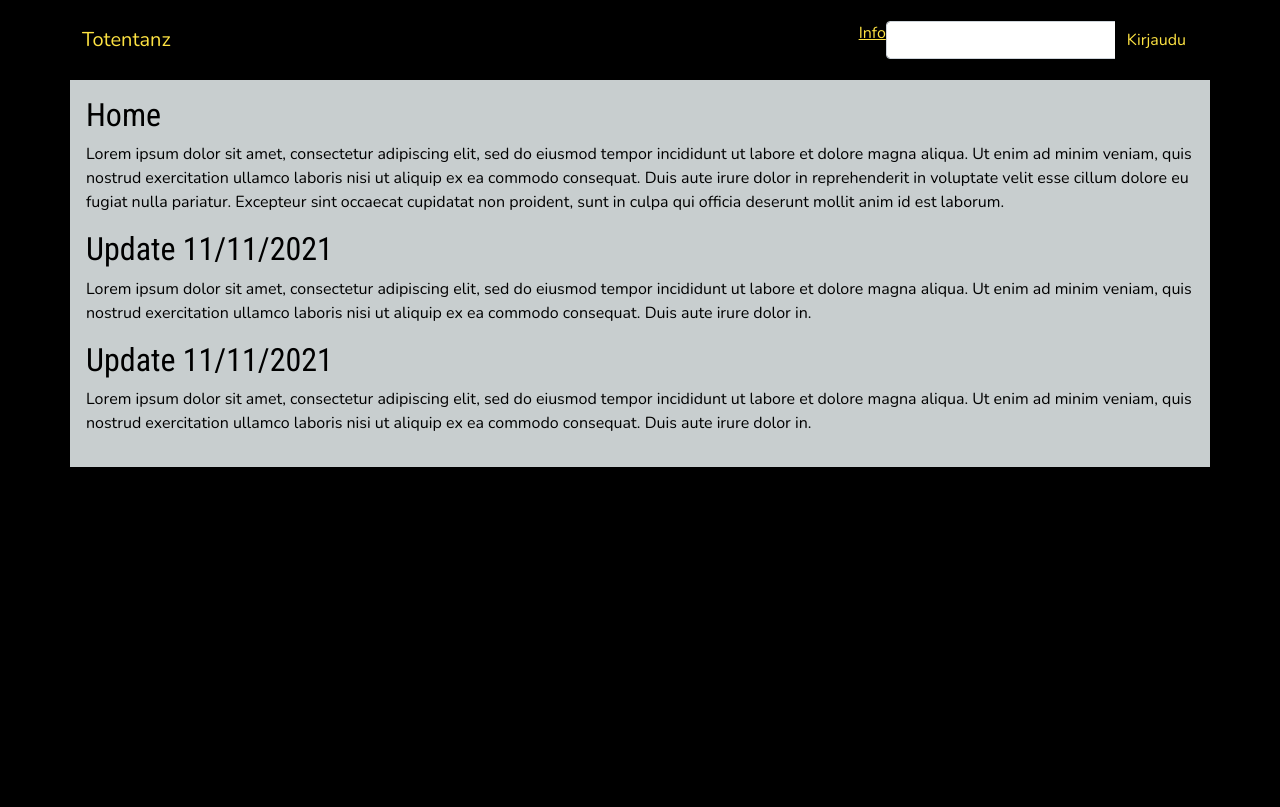
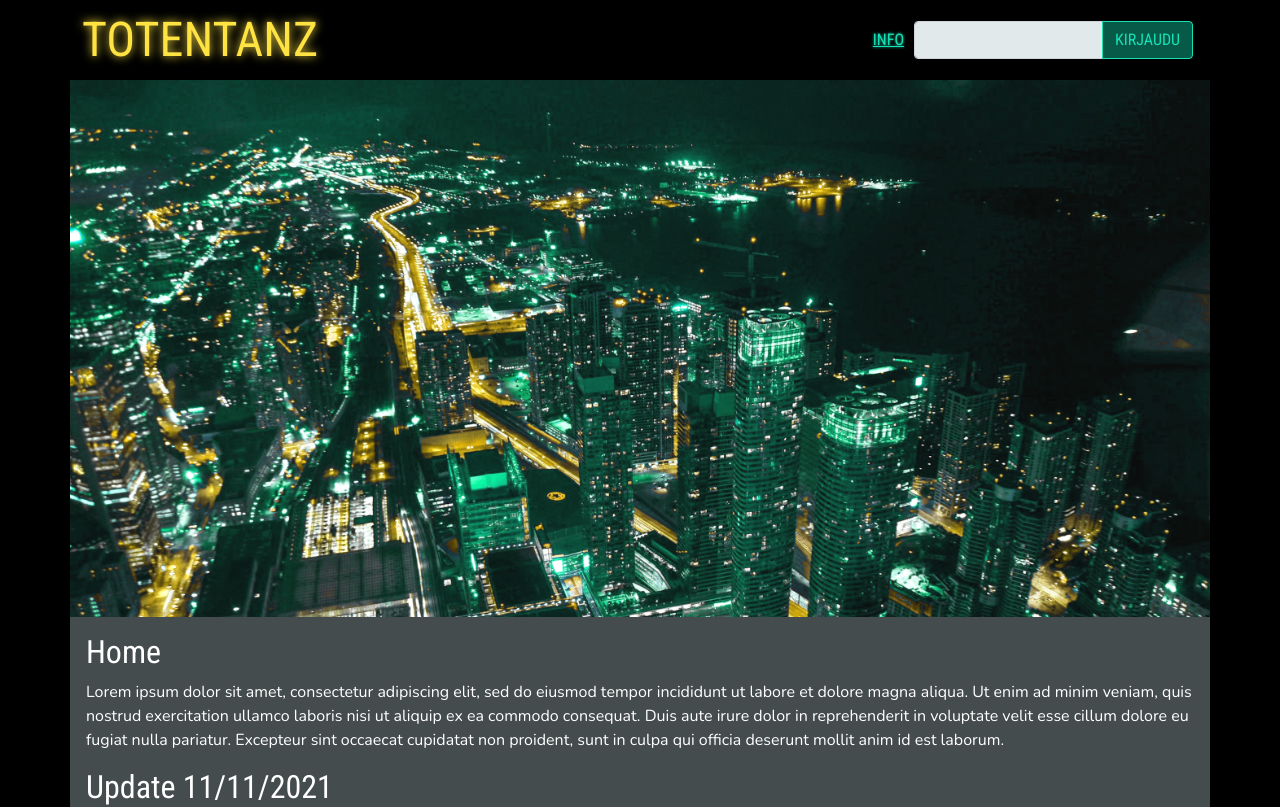
Before and after one commit to Zerahar/Totentanz, a React (Create React App) app in the folder frontend/: page / in a window 1280 px wide. Shown: the top 807 px of the page. Built offline with nearby package versions, Linux system fonts and the light colour scheme.

Commit message:
Styles and images

```diff
--- a/frontend/src/AdminDashboard.js
+++ b/frontend/src/AdminDashboard.js
@@ -99,7 +99,7 @@ class AdminDashboard extends Component {
             <Link to="admin/newCharacter" class="nav-item">Uusi hahmo</Link>
           </nav>
           <h2>Hahmot</h2>
-          <table class="table">
+          <table class="table-dark w-100">
             <thead>
               <tr><th>Nimi</th><th>Pelaaja</th><th class="w-25">Operaatiot</th></tr>
             </thead>
@@ -109,7 +109,7 @@ class AdminDashboard extends Component {
           </table>
 
           <h2>Pelaajat</h2>
-          <table class="table">
+          <table class="table-dark w-100">
             <thead>
               <tr><th>Oikea nimi</th><th>Hahmon nimi</th><th>Tunnus</th><th class="w-25">Operaatiot</th></tr>
             </thead>
@@ -245,7 +245,7 @@ export class NewCharacter extends Component {
   render() {
     const players = this.props.players.map(player => <option value={player._id} key={player._id}>{player.userName}</option>)
     return (
-      <div>
+      <div class="text-container">
         <form onSubmit={this.handleSubmit} noValidate id="characterForm">
           <div class="mb-3">
             <label class="form-label">Nimi:</label>
--- a/frontend/src/App.js
+++ b/frontend/src/App.js
@@ -221,7 +221,7 @@ class App extends Component {
 
           <nav class="navbar navbar-expand-sm main-nav">
             <div class="container-fluid">
-              <a class="navbar-brand" href="/">Totentanz</a>
+              <Link class="navbar-brand" to="/">Totentanz</Link>
               <button class="navbar-toggler" type="button" data-bs-toggle="collapse" data-bs-target="#navbar" aria-controls="navbar" aria-expanded="false" aria-label="Valikko">
                 <List />
               </button>
@@ -243,7 +243,7 @@ class App extends Component {
             <Route exact path="/">
               <Home />
             </Route>
-            <Route path="/info">
+            <Route exact path="/info">
               <Info />
             </Route>
             <Route exact path="/dashboard/info">
@@ -262,7 +262,7 @@ class App extends Component {
                 error={this.showError}
               />
             </Route>
-            <Route path="/dashboard">
+            <Route exact path="/dashboard">
               <PlayerDashboard loggedCharacter={this.state.userCharacter} characters={this.state.characters} fetchCharacters={this.fetchCharacters} />
             </Route>
             <Route exact path="/admin/newCharacter">
@@ -302,7 +302,7 @@ class App extends Component {
                 error={this.showError}
               />
             </Route>
-            <Route path="/admin">
+            <Route exact path="/admin">
               <AdminDashboard
                 characters={this.state.characters}
                 fetchCharacters={this.fetchCharacters}
@@ -316,7 +316,7 @@ class App extends Component {
                 error={this.showError}
               />
             </Route>
-            <Route path="/chat">
+            <Route exact path="/chat">
               <OpenChat
                 chat={this.state.selectedChat}
                 characterId={this.state.userCharacter}
--- a/frontend/src/Home.js
+++ b/frontend/src/Home.js
@@ -1,3 +1,6 @@
+import FrontImg from './images/front.jpeg'
+import FrontSmallImg from './images/front-small.jpeg'
+
 function NewsFeed() {
     return (
         <div>
@@ -8,15 +11,18 @@ function NewsFeed() {
 }
 
 function Home() {
-    return (
+    return (<div>
+        <img src={FrontImg} alt="" class="w-100 d-none d-md-block" />
+        <img src={FrontSmallImg} alt="" class="w-100 d-block d-md-none" />
         <div class="text-container">
+
             <h2>Home</h2>
             <p>Lorem ipsum dolor sit amet, consectetur adipiscing elit, sed do eiusmod tempor incididunt ut labore et dolore magna aliqua. Ut enim ad minim veniam, quis nostrud exercitation ullamco laboris nisi ut aliquip ex ea commodo consequat. Duis aute irure dolor in reprehenderit in voluptate velit esse cillum dolore eu fugiat nulla pariatur. Excepteur sint occaecat cupidatat non proident, sunt in culpa qui officia deserunt mollit anim id est laborum.</p>
             <div>
                 <NewsFeed />
                 <NewsFeed />
             </div>
-        </div>
+        </div></div>
     );
 }
 export default Home
--- a/frontend/src/custom.scss
+++ b/frontend/src/custom.scss
@@ -21,10 +21,13 @@
 
 // Color variables
 $black: #000000ff;
+$blackTransparent: rgba(0, 0, 0, 0.4);
 $yellow: #fee342ff;
+$yellowTransparent: rgba(254, 226, 66, 0.4);
 $blue: #16e1b6ff;
+$blueTransparent: rgba(22, 225, 181, 0.4);
 $darkgrey: #454c4eff;
-$lightgrey: #c8cecfff;
+$lightgrey: rgb(225, 233, 235);
 
 // Fonts
 @import url('https://fonts.googleapis.com/css2?family=Nunito&family=Roboto+Condensed&display=swap');
@@ -43,10 +46,34 @@ body,
     font-family: 'Nunito', sans-serif;
 }
 
+.btn {
+    text-transform: uppercase;
+    font-family: 'Roboto Condensed', sans-serif;
+    border: 3px;
+}
+
 .btn-primary {
-    background-color: $black !important;
+    background-color: $blueTransparent !important;
+    color: $blue !important;
+    border-color: $blue !important;
+
+    &:hover {
+        text-shadow: 0 0 3px $blue;
+        box-shadow: 0 0 5px $blue;
+    }
+}
+
+.btn-danger {
+    background-color: $yellowTransparent !important;
+    border-color: $yellow !important;
     color: $yellow !important;
-    border: none !important;
+
+    &:hover {
+        text-shadow: 0 0 3px $yellow;
+        box-shadow: 0 0 5px $yellow;
+    }
+
+    // clip-path: polygon(10px 0, 100% 0, 100% 100%, 0 100%, 0 10px);
 }
 
 h1,
@@ -57,19 +84,40 @@ h3 {
 
 .text-container {
     padding: 1em;
-    background-color: $lightgrey;
-    color: $black;
+    background-color: $darkgrey;
+    color: white;
 }
 
 // Navbar
 .navbar {
     background-color: $black;
-    color: $yellow;
+    font-family: 'Roboto Condensed', sans-serif;
 
-    a {
+    .navbar-brand {
         color: $yellow;
+        font-size: 3em;
+        text-transform: uppercase;
+        text-shadow: 0 0 10px $yellow;
+
+        &:hover {
+            text-decoration: underline;
+
+        }
+    }
+
+    .nav-item {
+        display: flex;
+        align-items: center;
+        padding: 0 5px 0 5px;
+        text-transform: uppercase;
+
+        a {
+            color: $blue;
+            text-shadow: 0 0 3px $blue;
+        }
     }
 }
+
 
 // Dashboard
 .table-operations {
@@ -125,4 +173,16 @@ h3 {
 //Character editor
 .pell-content {
     height: 200px;
+    background-color: $lightgrey;
+    color: $black;
 }
+
+// .pell-actionbar {
+//     background-color: $black;
+//     color: $blue;
+// }
+
+.form-control,
+.form-select {
+    background-color: $lightgrey !important;
+}
```
Also changed, not shown: frontend/src/images/front-small.jpeg (added), frontend/src/images/front.jpeg (added).
